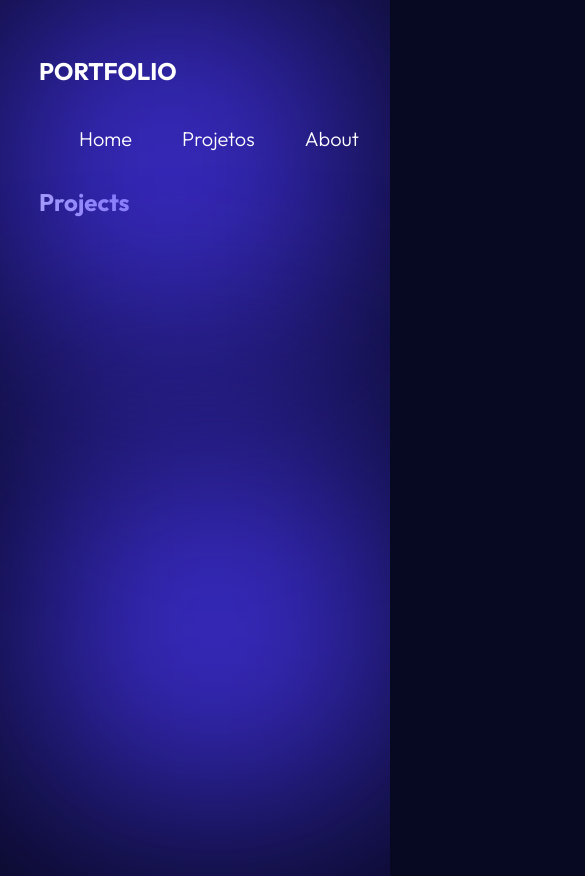
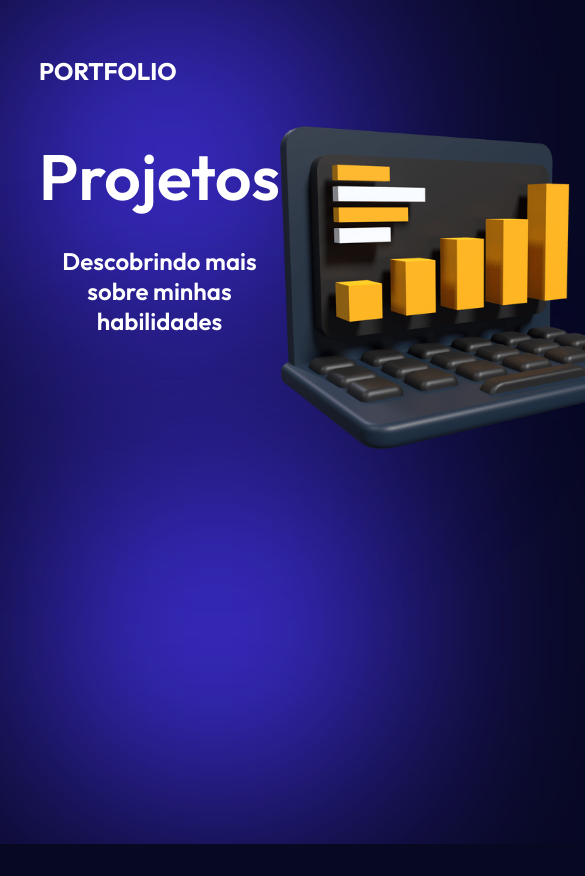
Before and after one commit to DevJhonathas/Portfolio2024, a React (Create React App) app in the folder frontend/: page /projects in a window 390 px wide. Shown: the top 876 px of the page, 585 px wide, since content can reach past the window. After the commit the page ends 844 px from the top, so only its background shows below. Built offline with nearby package versions, Linux system fonts and the light colour scheme.

Commit message:
Ajustando responsividade do navbar, iniciando pagina projetos

```diff
--- a/frontend/src/components/Navbar.css
+++ b/frontend/src/components/Navbar.css
@@ -1,11 +1,12 @@
 .container_navbar{
     display: flex;
     position: relative;
+    justify-content: space-between;
 }
 
 .container_navbar ul{
     display: flex;
-    gap: 50px
+    gap: 20px;
 }
 
 .container_navbar li{
@@ -33,7 +34,6 @@
     font-weight: bold;
     text-transform: uppercase;
     color: #ffff;
-    padding-right: 50%;
 }
 
 /* Not logged in */
@@ -42,21 +42,12 @@
     font-weight: bold;
     text-transform: uppercase;
     color: #ffff;
-    padding-right: 73%;
 }
 
 
-@media (max-width: 2310px){
-    .company_name_logged{
-        padding-right: 29%;
-    }
 
-    .company_name_not_logged{
-        padding-right: 63%;
+@media (max-width: 768px){
+    .container_navbar ul{
+        display: none;
     }
 }
-@media (max-width: 768px){
-    .container_navbar{
-        flex-wrap: wrap;
-    }
-}
--- a/frontend/src/global.css
+++ b/frontend/src/global.css
@@ -6,7 +6,6 @@
 }
 
 html, body{
-  height: 100%;
   padding: 0;
   margin: 0;
 }
@@ -14,6 +13,7 @@ html, body{
 body{
   font-family: 'Outfit', sans-serif;
   background-color: var(--background-color);
+  height: 100%;
 }
 
 h1, h2, h3, p{
@@ -72,6 +72,29 @@ h1, h2, h3, p{
   padding: 0px;
 }
 
+
+/* Texto inicial de cada página about/home/projcts */
+
+.text_about_me{
+  display: flex;
+  flex-direction: column;
+  align-items: center;
+}
+
+.text_about_me h1{
+  font-size: 6em;
+  font-weight: 600;
+  text-align: center;
+}
+
+.text_about_me p{
+  font-size: 2em;
+  font-weight: 600;
+  max-width: 20vw;
+  text-align: center;
+  margin-top: -10%;
+}
+
 @media (max-width: 768px){
   .circle_shape{
     width: 350px;
--- a/frontend/src/pages/About/About.css
+++ b/frontend/src/pages/About/About.css
@@ -2,32 +2,12 @@
     position: relative;
 }
 
-.section_hero{
+.section_hero_about{
     display: flex;
     flex-direction: row;
     align-items: center;
     flex-wrap: nowrap;
     justify-content: space-between;
-}
-
-.text_about_me{
-    display: flex;
-    flex-direction: column;
-    align-items: center;
-}
-
-.text_about_me h1{
-    font-size: 6em;
-    font-weight: 600;
-    text-align: center;
-}
-
-.text_about_me p{
-    font-size: 4em;
-    font-weight: 600;
-    max-width: 25vw;
-    text-align: center;
-    margin-top: -50px;
 }
 
 .img_balao_duvida{
@@ -95,7 +75,7 @@
 
 /* Responsividade */
 @media (max-width: 1440px){
-    .section_hero{
+    .section_hero_about{
         justify-content: space-between;
         margin-top: 5%;
     }
@@ -168,7 +148,7 @@
 }
 
 @media (max-width: 768px){
-    .section_hero{
+    .section_hero_about{
         flex-wrap: wrap-reverse;
         justify-content: center;
     }
--- a/frontend/src/pages/About/About.jsx
+++ b/frontend/src/pages/About/About.jsx
@@ -20,7 +20,7 @@ import MessageWithButton from '../../components/MessageWithButton';
 const About = () => {
   return (
     <div className='container_about'>
-      <section className="section_hero">
+      <section className="section_hero_about">
           <div className='text_about_me'>
             <h1>Quem eu sou?</h1>
             <p>Olá, me chamo Jhonathas</p>
--- /dev/null
+++ b/frontend/src/pages/Projects/Projects.css
@@ -0,0 +1,16 @@
+.container_projects{
+    position: relative;
+}
+
+.section_hero_projects{
+    display: flex;
+    flex-direction: row;
+    align-items: start;
+    flex-wrap: nowrap;
+    justify-content: space-between;
+    margin-top: 5%;
+}
+
+.img_laptop_projetos{
+    max-width: 400px;
+}
--- a/frontend/src/pages/Projects/Projects.jsx
+++ b/frontend/src/pages/Projects/Projects.jsx
@@ -1,7 +1,22 @@
+// images
+import laptop_projetos from "../../images/svg/tl.webp";
+
+// css
+import "./Projects.css";
+
 const Projects = () => {
   return (
-    <div>
-      <h2>Projects</h2>
+    <div className="container_projects">
+      <section className="section_hero_projects">
+        <div className='text_about_me'>
+            <h1>Projetos</h1>
+            <p>Descobrindo mais sobre minhas habilidades</p>
+        </div>
+
+        <div>
+          <img src={laptop_projetos} alt="laptop" className='img_laptop_projetos'/>
+        </div>
+      </section>
     </div>
   )
 }
```
